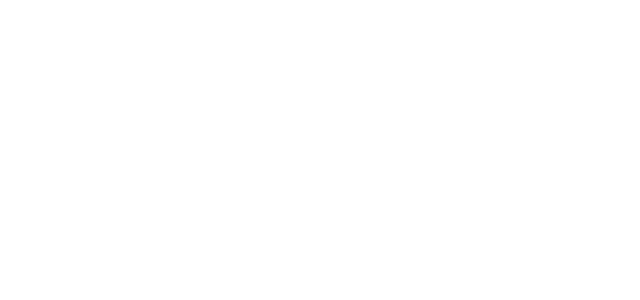
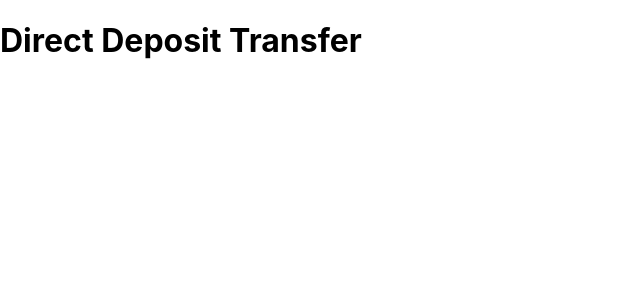
Before and after one commit to davin12345678910/CSE403_RCRSPTeam, a React (Create React App) app in the folder client-app/: page /direct in a window 1280 px wide. Before the commit this address had no page. Shown: the top 300 px of the page, without its empty margins (0-640 px from the left). Built offline with nearby package versions, Linux system fonts and the light colour scheme.

Commit message:
added DirectDepositTransfer.js page

```diff
--- a/client-app/src/App.js
+++ b/client-app/src/App.js
@@ -12,7 +12,7 @@
 import AddressandConsent from './AddressandConsent';
 import InsuranceorOptionalCharges from './InsuranceorOptionalCharges';
 import FinancialAidStatus from './FinancialAidStatus';
-
+import DirectDepositTransfer from './DirectDepositTransfer';
 const App = () => {
     return (
         <BrowserRouter>
@@ -28,6 +28,7 @@
                 <Route path ="/address" element={<AddressandConsent />} />
                 <Route path ="/insurance" element={<InsuranceorOptionalCharges />} />
                 <Route path ="/financial" element={<FinancialAidStatus />} />
+                <Route path ="/direct" element={<DirectDepositTransfer />} />
             </Routes>
         </BrowserRouter>
     );
--- /dev/null
+++ b/client-app/src/DirectDepositTransfer.js
@@ -0,0 +1,8 @@
+const DirectDepositTransfer = () => {
+    return (
+        <div>
+            <h1>Direct Deposit Transfer</h1>
+        </div>
+    );
+}
+export default DirectDepositTransfer;
```
